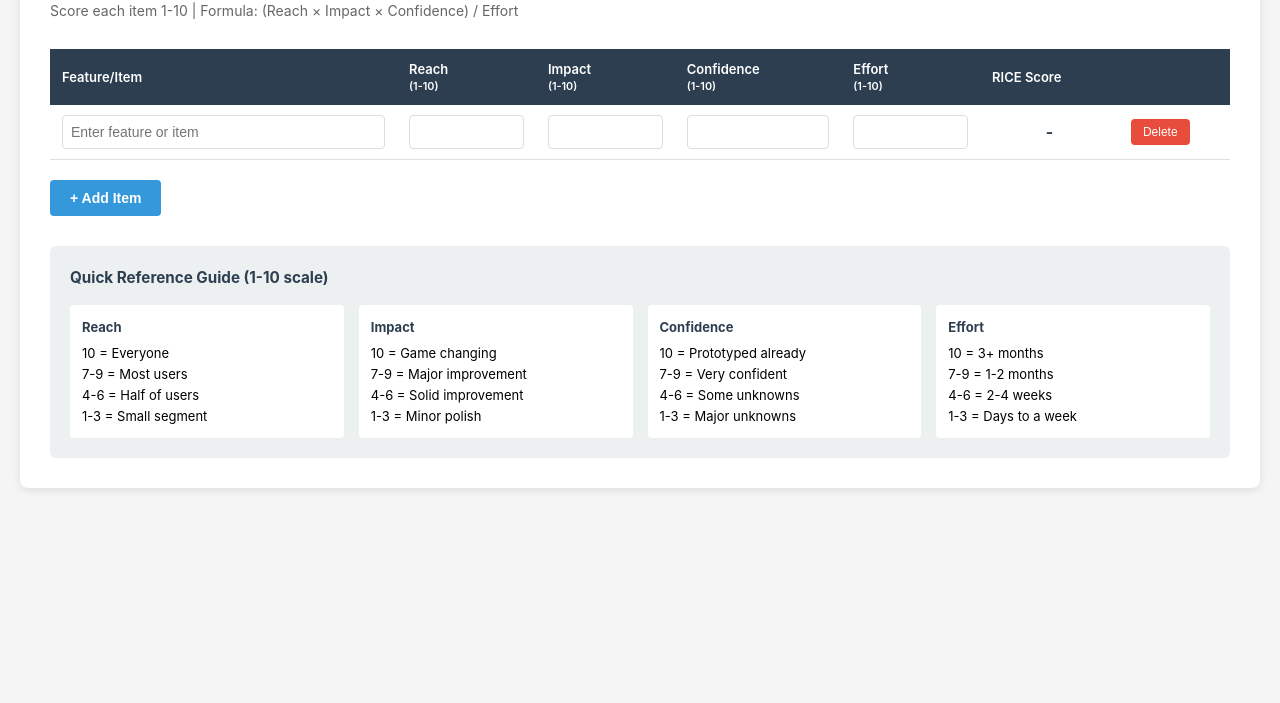
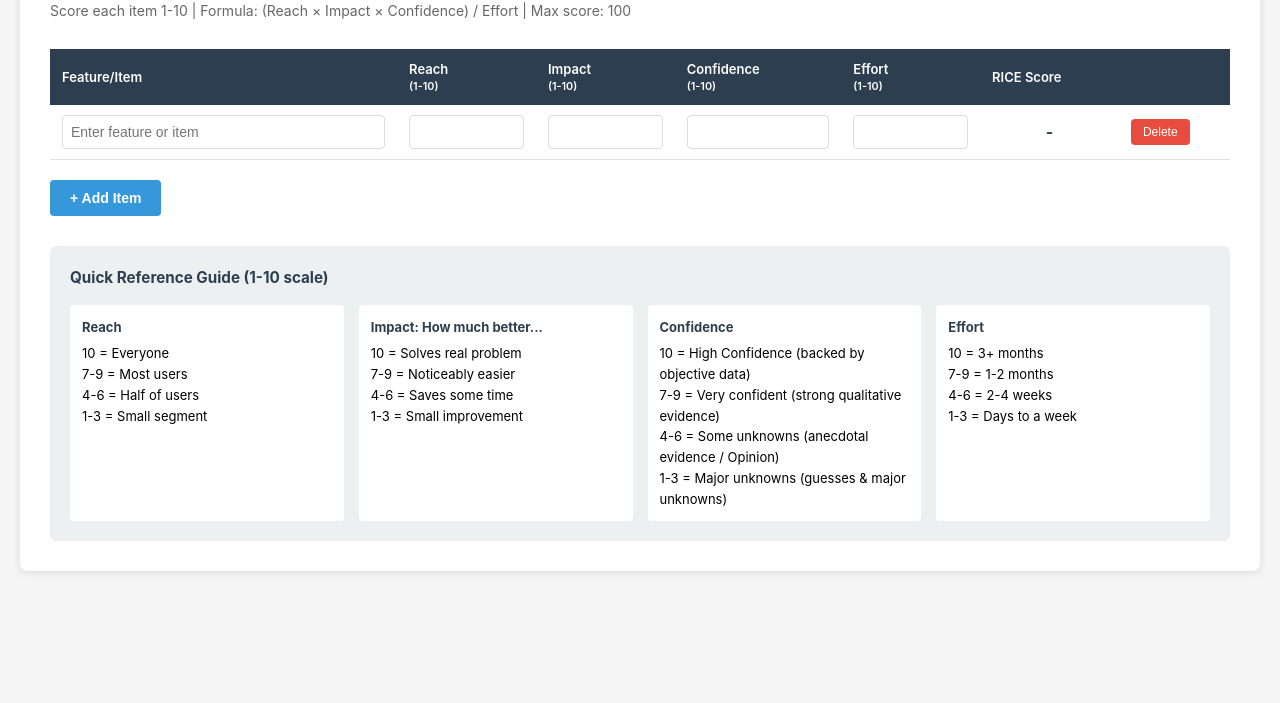
Before and after one commit to edddievaldez/rice-scoring, a plain HTML site: page index.html in a window 1280 px wide. Shown: the part 97-800 px from the top of the page. Drawn offline with Linux system fonts and the light colour scheme.

Commit message:
Update index.html

```diff
--- a/index.html
+++ b/index.html
@@ -3,7 +3,7 @@
 <head>
     <meta charset="UTF-8">
     <meta name="viewport" content="width=device-width, initial-scale=1.0">
-    <title>RICE Scoring - Backlog Prioritization</title>
+    <title>One Legal RICE Scoring - Backlog Prioritization</title>
     <style>
         * {
             margin: 0;
@@ -141,8 +141,8 @@
 </head>
 <body>
     <div class="container">
-        <h1>RICE Scoring - Backlog Prioritization</h1>
-        <p class="subtitle">Score each item 1-10 | Formula: (Reach × Impact × Confidence) / Effort</p>
+        <h1>One Legal RICE Scoring - Backlog Prioritization</h1>
+        <p class="subtitle">Score each item 1-10 | Formula: (Reach × Impact × Confidence) / Effort | Max score: 100</p>
 
         <table id="riceTable">
             <thead>
@@ -182,18 +182,19 @@
                     1-3 = Small segment
                 </div>
                 <div class="reference-item">
-                    <strong>Impact</strong>
-                    10 = Game changing<br>
-                    7-9 = Major improvement<br>
-                    4-6 = Solid improvement<br>
-                    1-3 = Minor polish
+                    <strong>Impact: How much better...</strong>
+                    10 = Solves real problem<br>
+                    7-9 = Noticeably easier<br>
+                    4-6 = Saves some time
+<br>
+                    1-3 = Small improvement
                 </div>
                 <div class="reference-item">
                     <strong>Confidence</strong>
-                    10 = Prototyped already<br>
-                    7-9 = Very confident<br>
-                    4-6 = Some unknowns<br>
-                    1-3 = Major unknowns
+                    10 = High Confidence (backed by objective data)<br>
+                    7-9 = Very confident (strong qualitative evidence)<br>
+                    4-6 = Some unknowns (anecdotal evidence / Opinion)<br>
+                    1-3 = Major unknowns (guesses & major unknowns)
                 </div>
                 <div class="reference-item">
                     <strong>Effort</strong>
@@ -217,7 +218,7 @@
             const scoreCell = row.querySelector('.score-cell');
 
             if (reach && impact && confidence && effort) {
-                const score = (reach * impact * confidence) / effort;
+                const score = Math.min(100, (reach * impact * confidence) / effort);
                 scoreCell.textContent = score.toFixed(1);
                 scoreCell.style.background = getScoreColor(score);
             } else {
@@ -229,8 +230,8 @@
         }
 
         function getScoreColor(score) {
-            if (score >= 100) return '#27ae60';
-            if (score >= 50) return '#f39c12';
+            if (score >= 75) return '#27ae60';
+            if (score >= 40) return '#f39c12';
             return '#e74c3c';
         }
 
```
